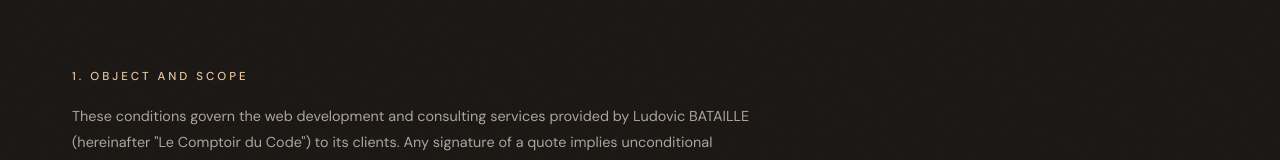
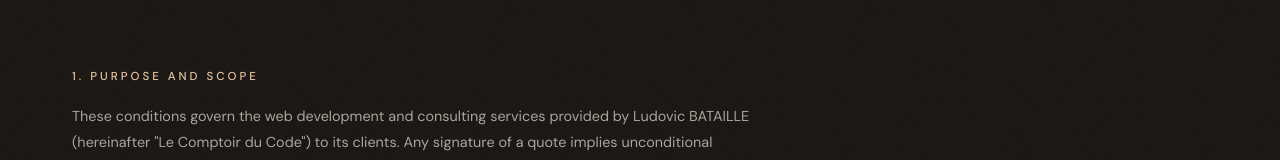
Before and after one commit to B-ludovic/le-comptoir-du-code, a Next.js app: page /en/conditions-generales in a window 1280 px wide. Shown: the part 304-464 px from the top of the page. Built offline with nearby package versions, Linux system fonts and the light colour scheme.

Commit message:
fix: "Object and Scope" → "Purpose and Scope" dans les CGPS EN

```diff
--- a/app/[locale]/conditions-generales/page.tsx
+++ b/app/[locale]/conditions-generales/page.tsx
@@ -83,7 +83,7 @@ const articles = {
   ],
   en: [
     {
-      title: "1. Object and Scope",
+      title: "1. Purpose and Scope",
       content:
         'These conditions govern the web development and consulting services provided by Ludovic BATAILLE (hereinafter "Le Comptoir du Code") to its clients. Any signature of a quote implies unconditional acceptance of these conditions. Here, we work on trust — but the framework is defined.',
     },
```
